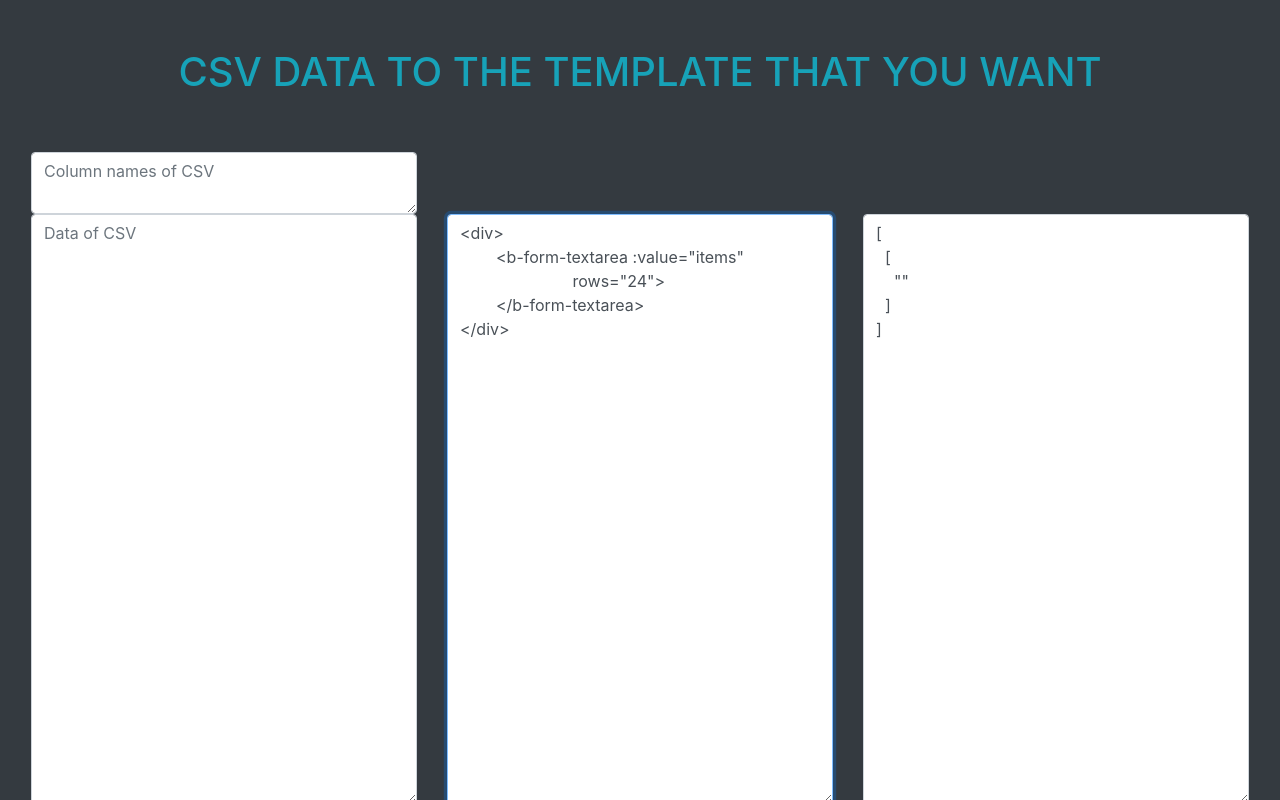
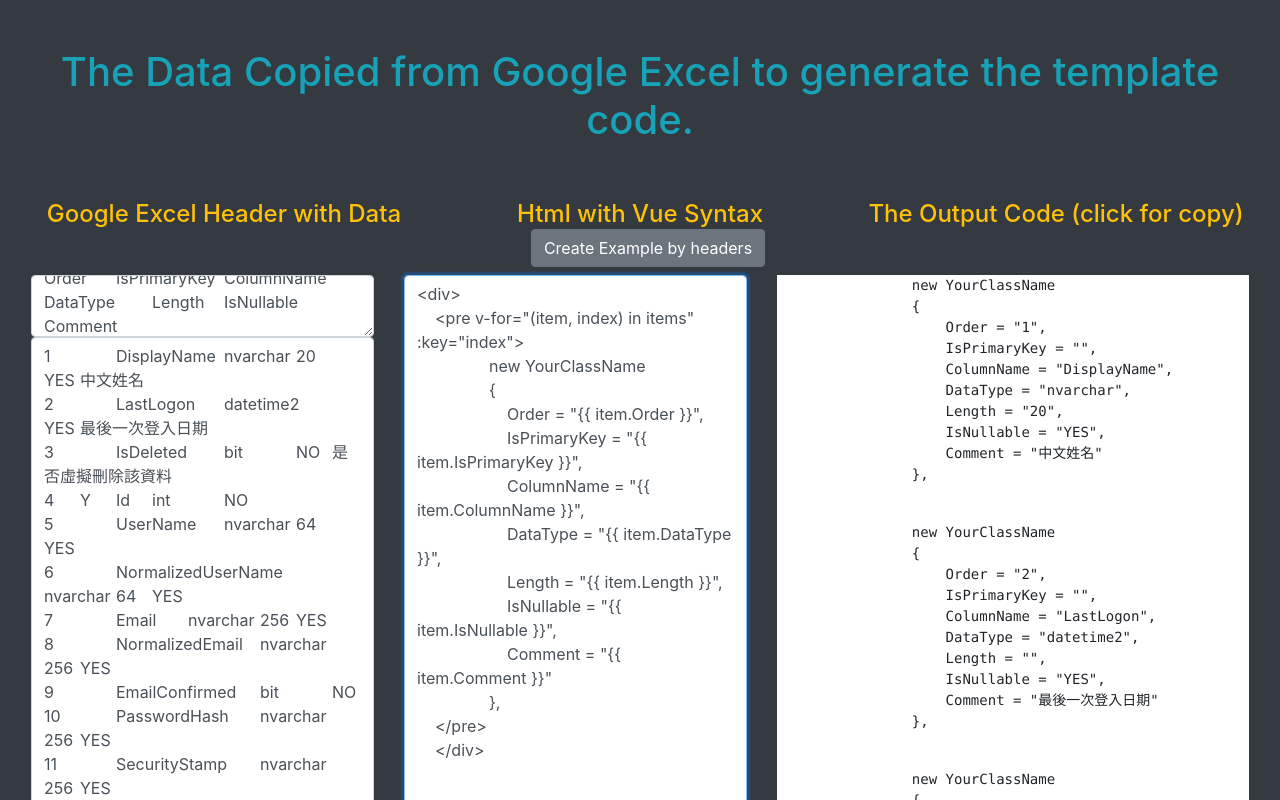
Before and after one commit to walter-la/DataTemplatePlaygoundCode, a Vue app: page / in a window 1280 px wide. Shown: the top 800 px of the page. Built offline with nearby package versions, Linux system fonts and the light colour scheme.

Commit message:
feat: example for template

```diff
--- a/src/App.vue
+++ b/src/App.vue
@@ -3,12 +3,26 @@
        class=" bg-dark">
 
     <div class="vh-100 mx-3">
-      <div>
-        <div class="h1 text-info text-center py-5">
-          CSV DATA TO THE TEMPLATE THAT YOU WANT
-        </div>
+
+      <div class="h1 text-info text-center py-5">
+        The Data Copied from Google Excel to generate the template code.
       </div>
       <b-container fluid>
+        <b-row class="text-warning text-center h4">
+          <b-col>
+            <span>Google Excel Header with Data</span>
+          </b-col>
+          <b-col>
+            <span>Html with Vue Syntax</span>
+            <b-button type="button"
+                      class="ml-3"
+                      @click="createExampleByheaders">Create Example by headers</b-button>
+          </b-col>
+          <b-col>
+            <span>The Output Code (click for copy)</span>
+          </b-col>
+        </b-row>
+
         <b-row>
           <b-col>
             <b-form-textarea v-model="columnNameText"
@@ -16,59 +30,50 @@
                              placeholder="Column names of CSV"
                              autofocus>
             </b-form-textarea>
-          </b-col>
-          <b-col>
-          </b-col>
-          <b-col>
-          </b-col>
-        </b-row>
-        <b-row>
-          <b-col>
             <b-form-textarea v-model="text"
-                             rows="24"
+                             rows="22"
                              placeholder="Data of CSV">
             </b-form-textarea>
           </b-col>
           <b-col>
             <b-form-textarea v-model="template"
-                             rows="24"
-                             :placeholder="templateExample"
+                             rows="25"
+                             placeholder="html with vue syntax"
                              autofocus>
             </b-form-textarea>
           </b-col>
           <b-col>
-            <div class="text-white">
+            <div id="output"
+                 class="bg-white"
+                 style="overflow: scroll; max-height: 38rem;"
+                 @click="copyOuputText"
+                 v-b-popover.top="'Copied to clipboard.'">
               <dynamic :template="template"
                        :data="data"></dynamic>
             </div>
           </b-col>
         </b-row>
       </b-container>
+
+      <div class="h1 secondary text-center py-5">
+        power by Walter
+      </div>
     </div>
   </div>
 </template>
 
 <script>
 import dynamic from '@/components/dynamic.js'
+import { columnNamesExample, textExample, createExampleByColumns } from './txt'
 export default {
   components: {
     dynamic
   },
   data() {
     return {
-      columnNameText: '',
-      text: '',
-      template: `<div>
-	<b-form-textarea :value="items"
-	                 rows="24">
-	</b-form-textarea>
-</div>`,
-      templateExample: `example:
-<div>
-	<b-form-textarea :value="items"
-	                 rows="24">
-	</b-form-textarea>
-</div>`
+      columnNameText: columnNamesExample,
+      text: textExample,
+      template: '<div></div>'
     }
   },
   computed: {
@@ -91,7 +96,26 @@
       }
     }
   },
-  methods: {},
+  methods: {
+    createExampleByheaders() {
+      this.template = createExampleByColumns(this.columnNames)
+    },
+    copyOuputText() {
+      const copyText = document.getElementById('output').textContent
+      const textArea = document.createElement('textarea')
+      textArea.textContent = copyText
+      document.body.append(textArea)
+      textArea.select()
+      document.execCommand('copy')
+      textArea.remove()
+      setTimeout(() => {
+        this.$root.$emit('bv::hide::popover')
+      }, 5000)
+    }
+  },
+  created() {
+    this.createExampleByheaders()
+  },
   mounted() {
     window.vm = this
   }
--- /dev/null
+++ b/src/txt/index.js
@@ -0,0 +1,40 @@
+const columnNamesExample
+    = `Order	IsPrimaryKey	ColumnName	DataType	Length	IsNullable	Comment`
+
+const textExample = `1		DisplayName	nvarchar	20	YES	中文姓名
+2		LastLogon	datetime2		YES	最後一次登入日期
+3		IsDeleted	bit		NO	是否虛擬刪除該資料
+4	Y	Id	int		NO
+5		UserName	nvarchar	64	YES
+6		NormalizedUserName	nvarchar	64	YES
+7		Email	nvarchar	256	YES
+8		NormalizedEmail	nvarchar	256	YES
+9		EmailConfirmed	bit		NO
+10		PasswordHash	nvarchar	256	YES
+11		SecurityStamp	nvarchar	256	YES
+12		ConcurrencyStamp	nvarchar	256	YES
+13		PhoneNumber	nvarchar	20	YES
+14		PhoneNumberConfirmed	bit		NO
+15		TwoFactorEnabled	bit		NO
+16		LockoutEnd	datetimeoffset		YES
+17		LockoutEnabled	bit		NO
+18		AccessFailedCount	int		NO
+19		CreatedBy	int		YES
+20		Created	datetime2		NO
+21		LastModifiedBy	int		YES
+22		LastModified	datetime2		YES	`
+
+
+function createExampleByColumns(columnNames) {
+    return `<div>
+    <pre v-for="(item, index) in items" :key="index">
+                new YourClassName
+                {
+${ columnNames.map(name => `                    ${name} = "{{ item.${name} }}"`)
+            .join(',\r\n')}
+                },
+    </pre>
+    </div>`
+}
+
+export { columnNamesExample, textExample, createExampleByColumns }
```
